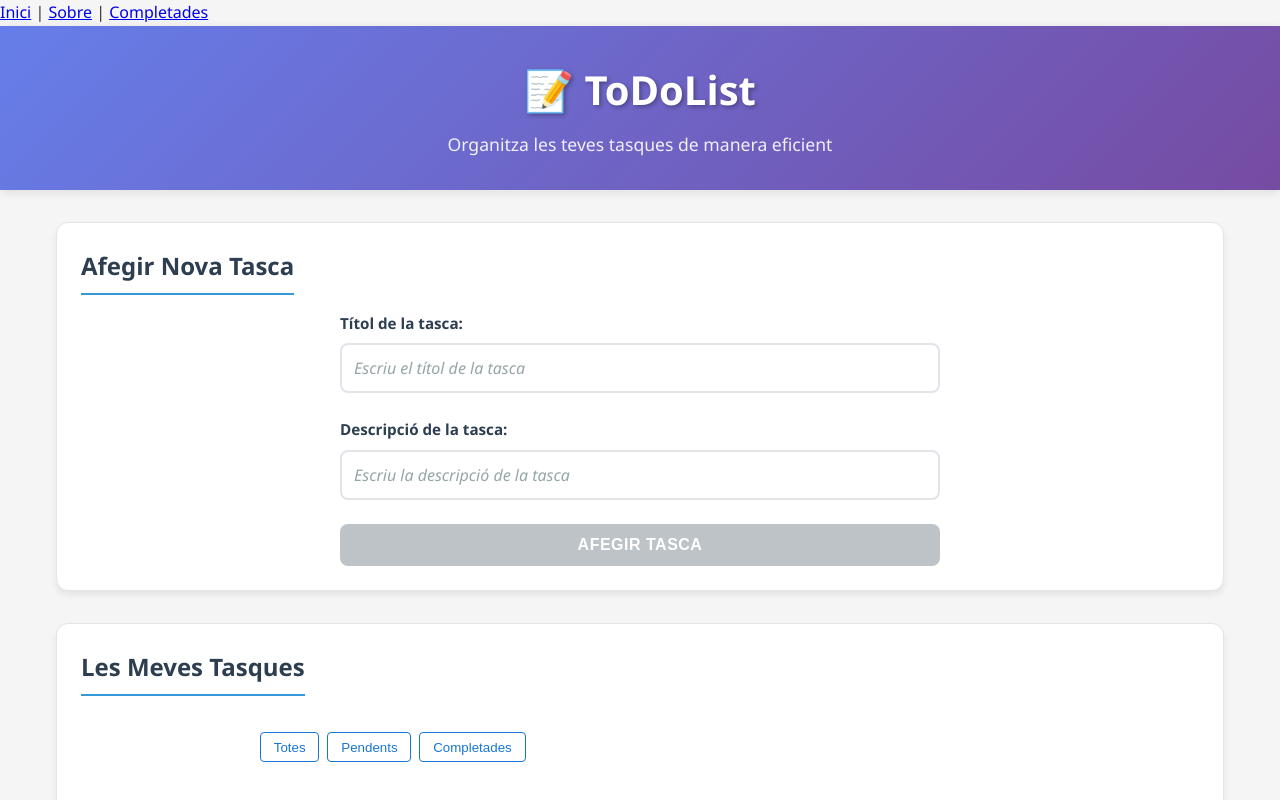
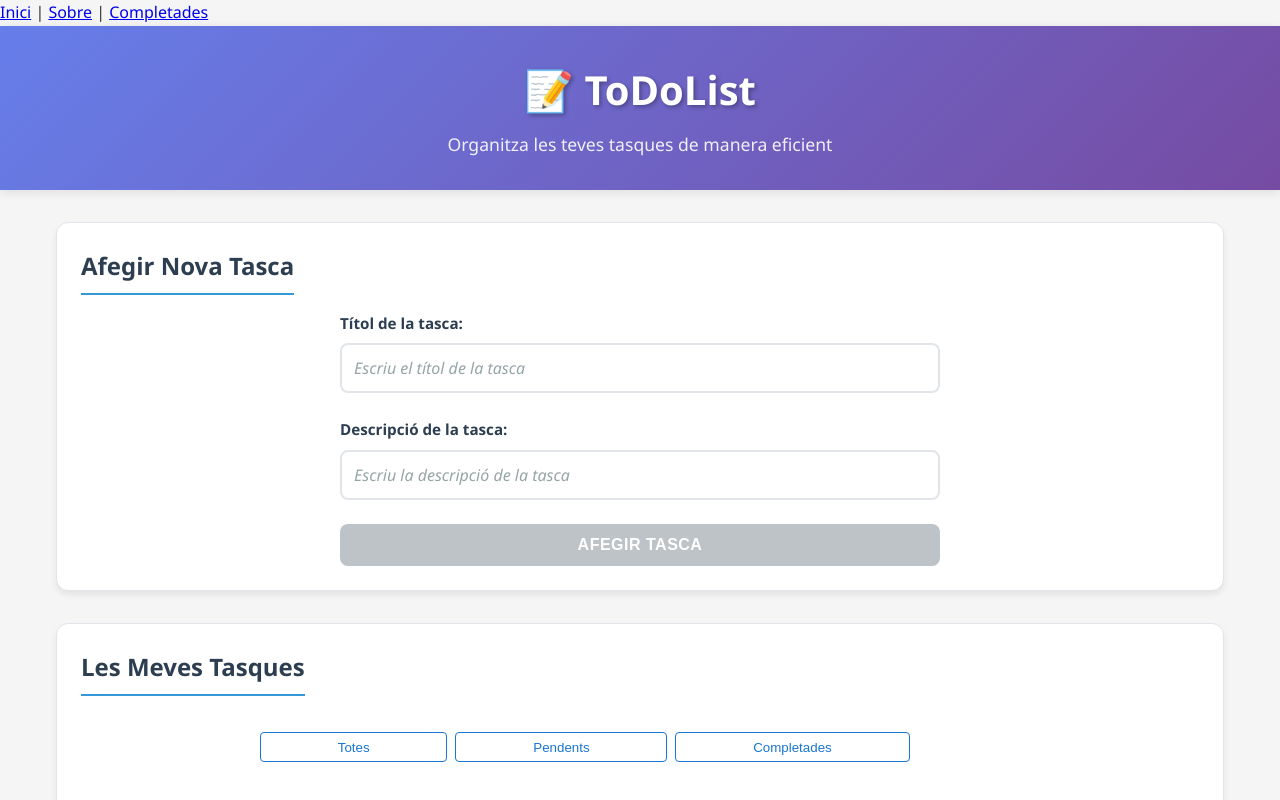
Before and after one commit to alsorribes/Todolist, an Angular app: page / in a window 1280 px wide. Shown: the top 800 px of the page. Built offline with nearby package versions, Linux system fonts and the light colour scheme.

Commit message:
Correcció del fitxer task-list.css per millorar la vista dels botons

```diff
--- a/src/app/components/task-list/task-list.css
+++ b/src/app/components/task-list/task-list.css
@@ -5,7 +5,7 @@
 }
 
 .filter-buttons button {
-  padding: 0.4rem 0.8rem;
+  padding: 0.4rem 4.8rem;
   border: 1px solid #1976d2;
   background-color: white;
   color: #1976d2;
```
